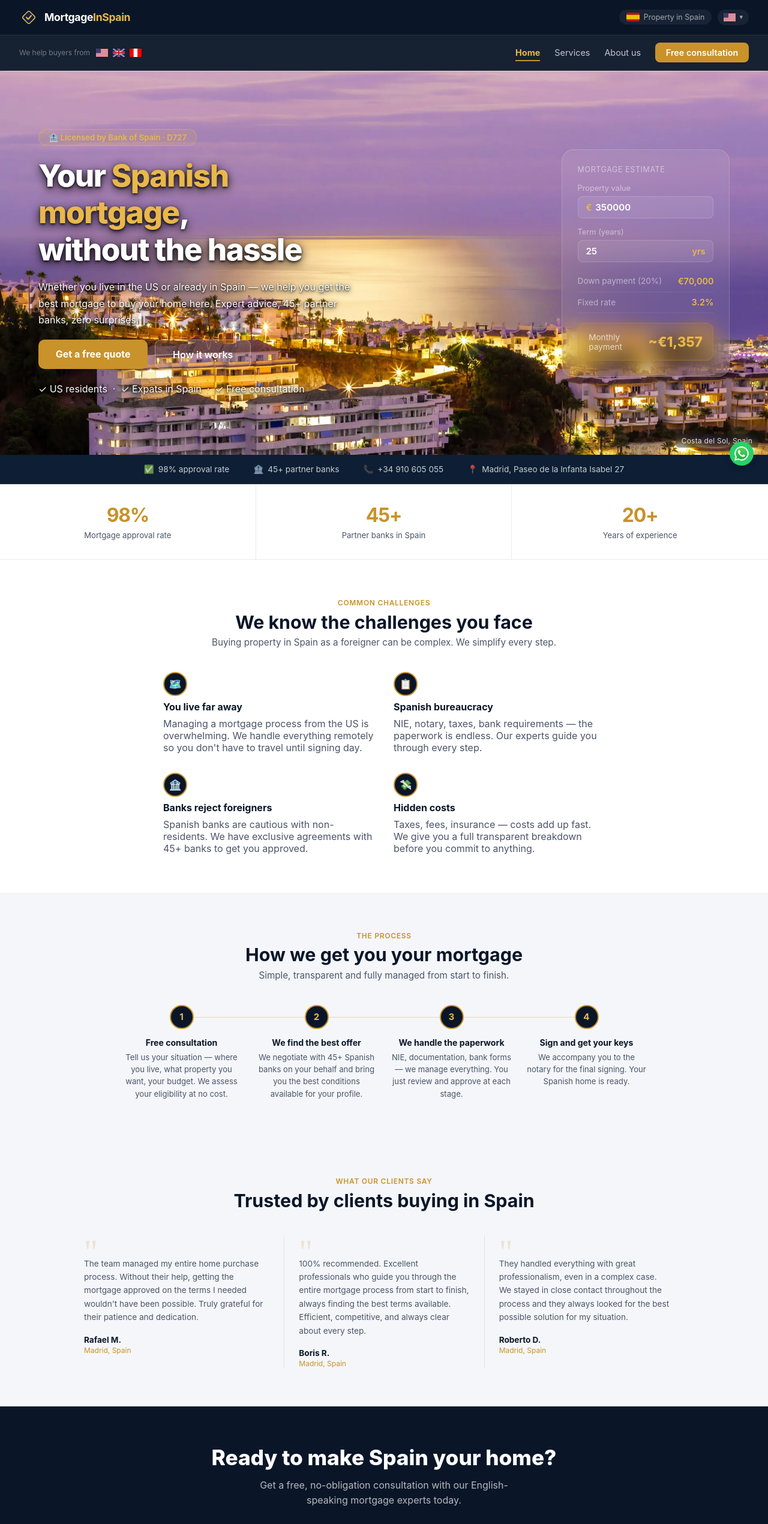
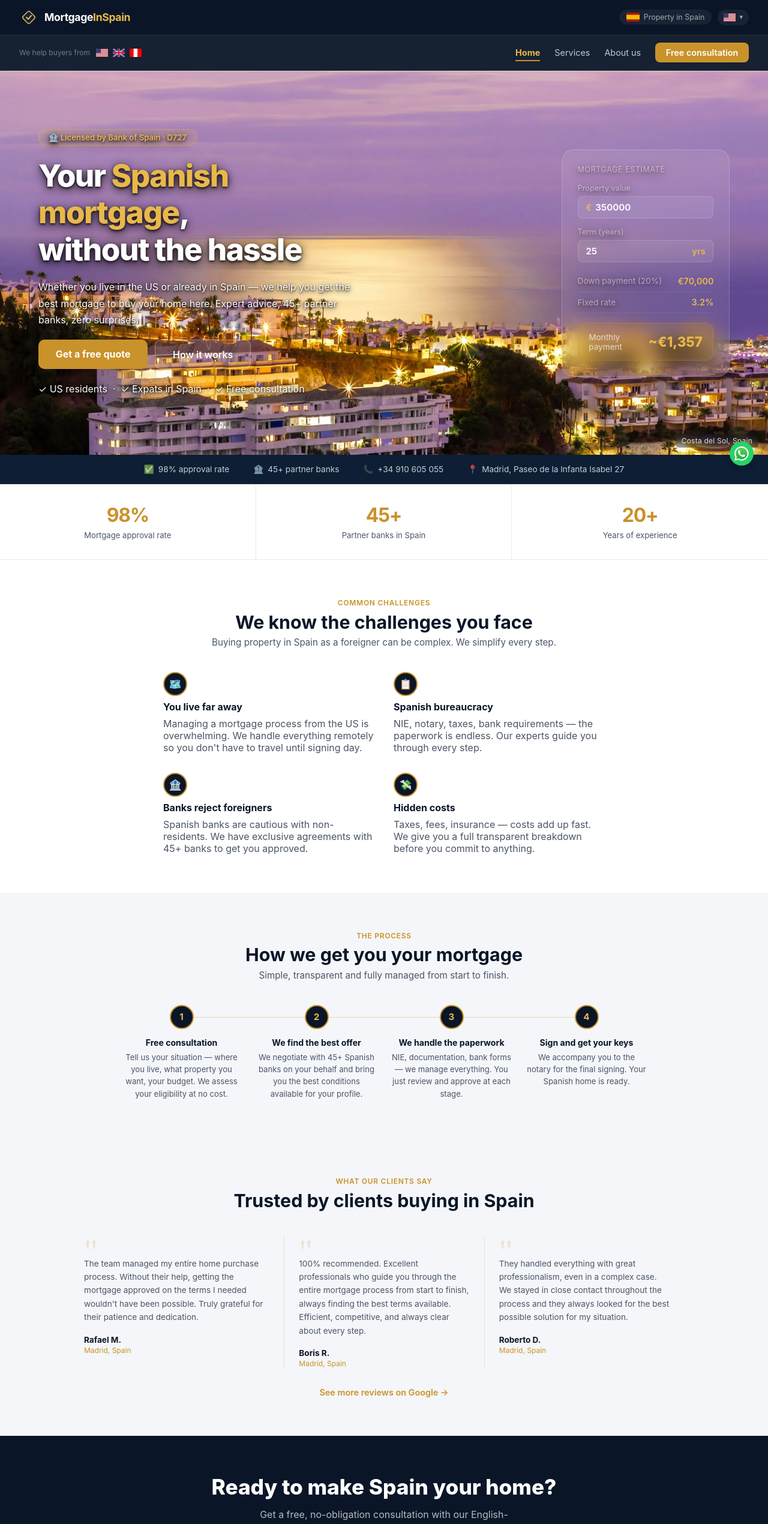
Before and after one commit to Practicas-I-credit/mortgage-web, a React (Vite) app: page / in a window 1280 px wide. Shown: the top 2540 px of the page at 60% size. Built offline with nearby package versions, Linux system fonts and the light colour scheme.

Commit message:
fix: añadir text-shadow al badge y calculadora; feat: añadir enlace a reseñas de Google en testimonios

```diff
--- a/src/App.css
+++ b/src/App.css
@@ -302,6 +302,7 @@ nav {
   padding: 5px 16px;
   font-size: 0.82rem;
   font-weight: 600;
+  text-shadow: 0 2px 4px rgba(0, 0, 0, 0.8), 0 4px 16px rgba(0, 0, 0, 0.9);
   width: fit-content;
 }
 
@@ -385,6 +386,7 @@ nav {
   color: rgba(255, 255, 255, 0.5);
   text-transform: uppercase;
   letter-spacing: 0.05em;
+  text-shadow: 0 2px 4px rgba(0, 0, 0, 0.3), 0 4px 16px rgba(0, 0, 0, 0.5);
   margin-bottom: 1rem;
 }
 
@@ -403,6 +405,7 @@ nav {
 .glass-label {
   font-size: 0.85rem;
   color: rgba(255, 255, 255, 0.5);
+  text-shadow: 0 2px 4px rgba(0, 0, 0, 0.3), 0 4px 16px rgba(0, 0, 0, 0.5);
 }
 
 .glass-val {
@@ -441,6 +444,7 @@ nav {
   display: block;
   font-size: 0.8rem;
   color: rgba(255, 255, 255, 0.5);
+  text-shadow: 0 2px 4px rgba(0, 0, 0, 0.3), 0 4px 16px rgba(0, 0, 0, 0.5);
   margin-bottom: 6px;
 }
 
@@ -776,6 +780,20 @@ nav {
     border-top: none;
     padding-top: 0;
   }
+}
+
+#google-reviews-link {
+  display: block;
+  text-align: center;
+  margin-top: 2rem;
+  color: var(--gold);
+  font-size: 0.9rem;
+  font-weight: 600;
+  transition: opacity 0.2s;
+}
+
+#google-reviews-link:hover {
+  opacity: 0.8;
 }
 
 /*-----------------------------------*/
--- a/src/locales/de.json
+++ b/src/locales/de.json
@@ -98,7 +98,8 @@
         "roberto": {
             "text": "Sie haben alles mit großer Professionalität gehandhabt, auch in einem komplexen Fall. Wir blieben während des gesamten Prozesses in engem Kontakt, und sie haben immer die beste Lösung für meine Situation gesucht.",
             "location": "Madrid, Spanien"
-        }
+        },
+        "googleLink": "Weitere Bewertungen auf Google ansehen"
     },
     "ctaFinal": {
         "title": "Bereit, Spanien zu Ihrem Zuhause zu machen?",
--- a/src/locales/en.json
+++ b/src/locales/en.json
@@ -98,7 +98,8 @@
     "roberto": {
       "text": "They handled everything with great professionalism, even in a complex case. We stayed in close contact throughout the process and they always looked for the best possible solution for my situation.",
       "location": "Madrid, Spain"
-    }
+    },
+    "googleLink": "See more reviews on Google"
   },
   "ctaFinal": {
     "title": "Ready to make Spain your home?",
--- a/src/locales/es.json
+++ b/src/locales/es.json
@@ -98,7 +98,8 @@
     "roberto": {
       "text": "Gestionaron todo con gran profesionalidad, incluso en un caso complejo. Mantuvimos contacto cercano durante todo el proceso y siempre buscaron la mejor solución para mi situación.",
       "location": "Madrid, España"
-    }
+    },
+    "googleLink": "Ver más reseñas en Google"
   },
   "ctaFinal": {
     "title": "¿Listo para hacer de España tu hogar?",
--- a/src/locales/fr.json
+++ b/src/locales/fr.json
@@ -98,7 +98,8 @@
         "roberto": {
             "text": "Ils ont géré tout avec un grand professionnalisme, même dans un cas complexe. Nous sommes restés en contact étroit pendant tout le processus et ils ont toujours cherché la meilleure solution pour ma situation.",
             "location": "Madrid, Espagne"
-        }
+        },
+        "googleLink": "Voir plus d'avis sur Google"
     },
     "ctaFinal": {
         "title": "Prêt à faire de l'Espagne votre nouveau foyer ?",
--- a/src/locales/it.json
+++ b/src/locales/it.json
@@ -98,7 +98,8 @@
         "roberto": {
             "text": "Hanno gestito tutto con grande professionalità, anche in un caso complesso. Siamo rimasti in contatto stretto durante tutto il processo e hanno sempre cercato la migliore soluzione per la mia situazione.",
             "location": "Madrid, Spagna"
-        }
+        },
+        "googleLink": "Vedi altre recensioni su Google"
     },
     "ctaFinal": {
         "title": "Pronto a fare della Spagna la tua nuova casa?",
--- a/src/locales/pt.json
+++ b/src/locales/pt.json
@@ -98,7 +98,8 @@
         "roberto": {
             "text": "Trataram de tudo com grande profissionalismo, mesmo num caso complexo. Mantivemos contacto próximo durante todo o processo e procuraram sempre a melhor solução para a minha situação.",
             "location": "Madrid, Espanha"
-        }
+        },
+        "googleLink": "Ver mais avaliações no Google"
     },
     "ctaFinal": {
         "title": "Pronto para fazer da Espanha o seu novo lar?",
--- a/src/pages/Home.jsx
+++ b/src/pages/Home.jsx
@@ -148,6 +148,13 @@ export default function Home() {
             </div>
           </div>
         </div>
+        <a href="https://g.co/kgs/woMS9Dy"
+          target="_blank"
+          rel="noopener noreferrer"
+          id="google-reviews-link"
+        >
+          {t('testimonials.googleLink')} →
+        </a>
       </section>
 
       {/* CTA FINAL */}
```
